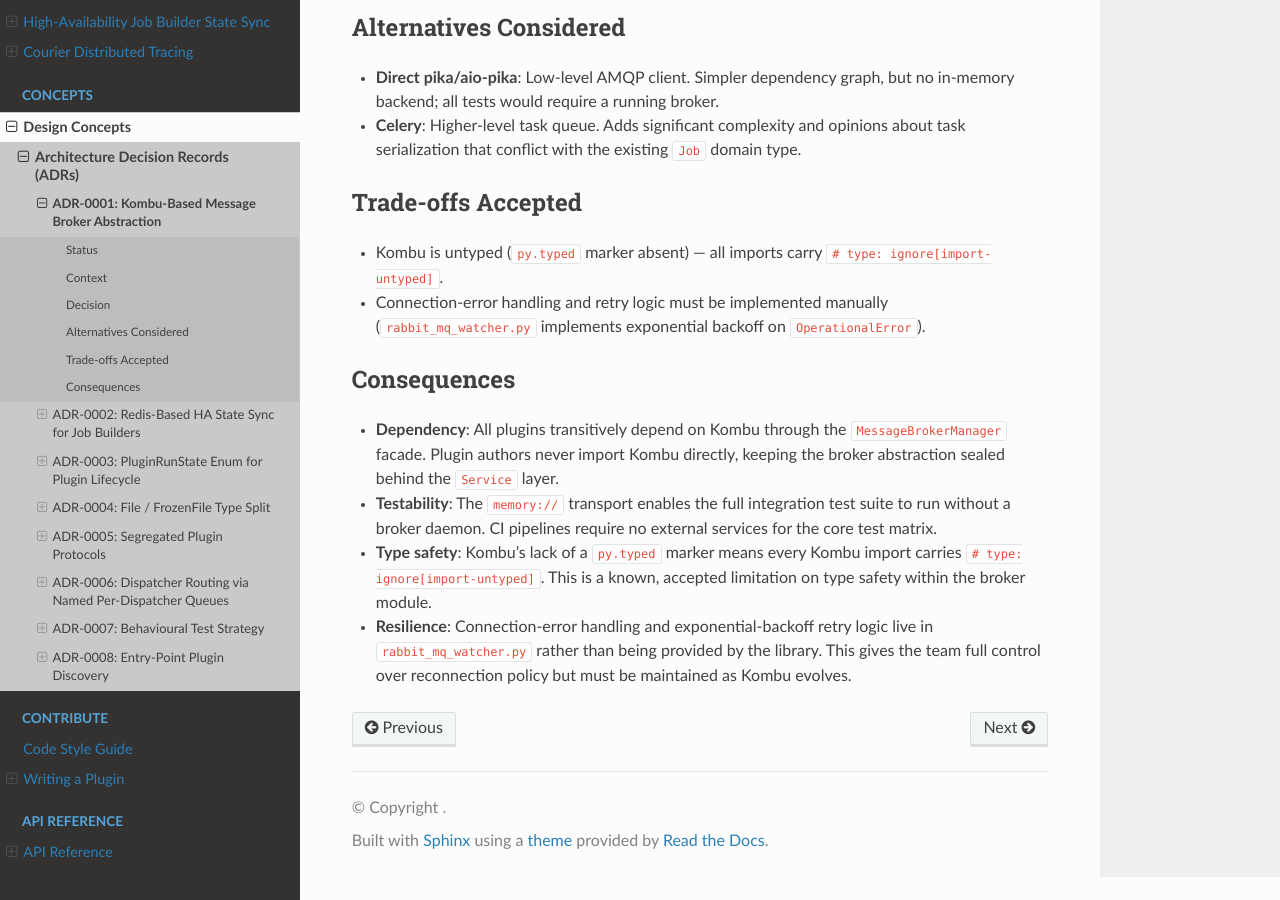
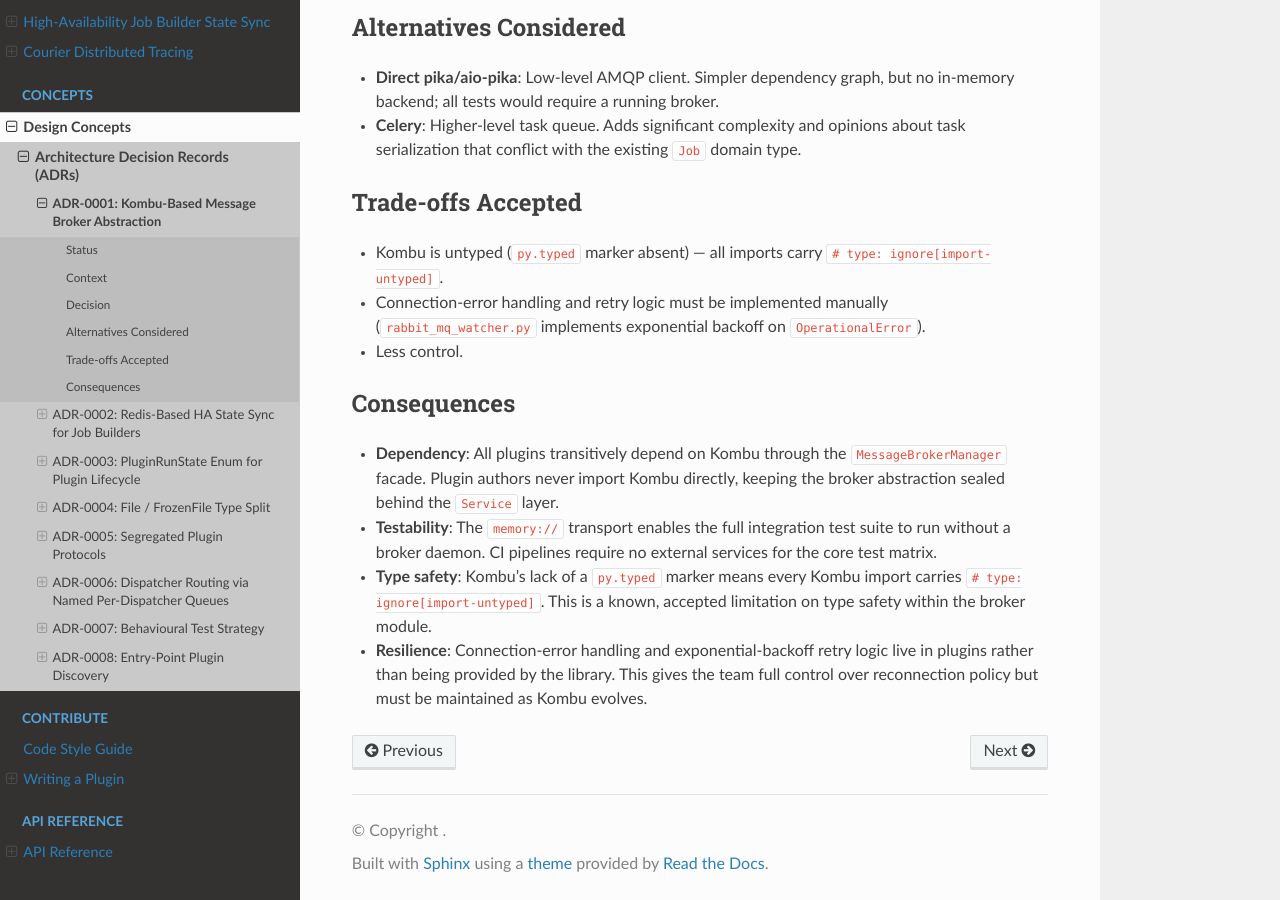
Before and after one commit to CIRA-GEOIPS/courier, a Sphinx documentation site: the page built from sphinx/concepts/adr/0001-kombu-message-broker-abstraction.md, in a window 1280 px wide and 900 px high, scrolled down 705 px. Built offline with Sphinx 7.4.7 and the Read the Docs theme 3.1.0, drawn with Linux system fonts in a browser that asks for light colours.

Commit message:
Update verbiage

```diff
--- a/sphinx/concepts/adr/0001-kombu-message-broker-abstraction.md
+++ b/sphinx/concepts/adr/0001-kombu-message-broker-abstraction.md
@@ -34,6 +34,7 @@ directly.
 - Kombu is untyped (`py.typed` marker absent) — all imports carry `# type: ignore[import-untyped]`.
 - Connection-error handling and retry logic must be implemented manually
   (`rabbit_mq_watcher.py` implements exponential backoff on `OperationalError`).
+- Less control.
 
 ## Consequences
 
@@ -47,5 +48,5 @@ directly.
   `# type: ignore[import-untyped]`. This is a known, accepted limitation on type safety
   within the broker module.
 - **Resilience**: Connection-error handling and exponential-backoff retry logic live in
-  `rabbit_mq_watcher.py` rather than being provided by the library. This gives the team
+  plugins rather than being provided by the library. This gives the team
   full control over reconnection policy but must be maintained as Kombu evolves.
```
